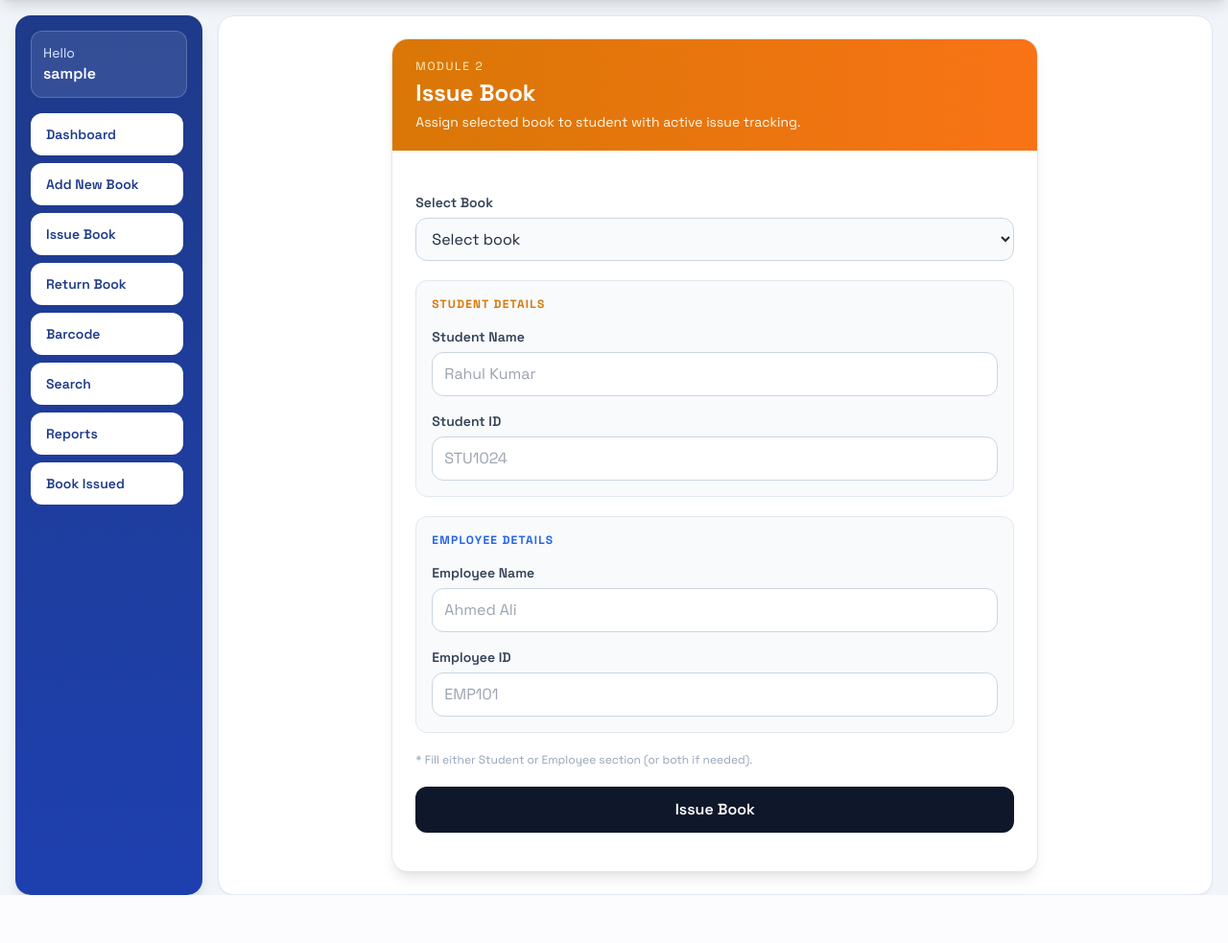
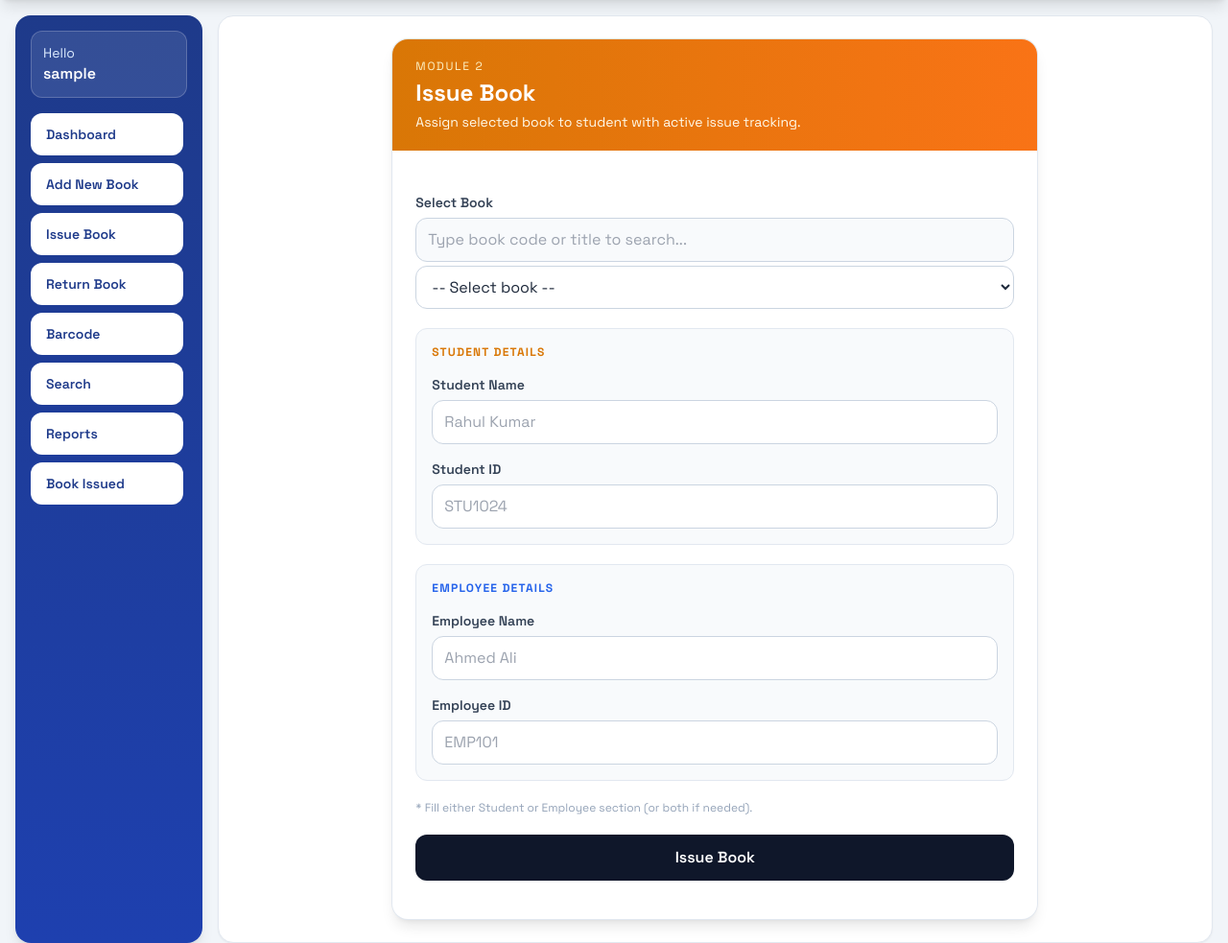
Before and after one commit to umarfarooqu/lms, a Django app: page /issue-book/ in a window 1280 px wide. Shown: the part 86-1069 px from the top of the page at 96% size. Before the commit the page ends 1019 px from the top, so only its background shows below. Run offline with Django 4.2, Linux system fonts and the light colour scheme; the visitor is signed in with stand-in values (Sample User, id 1); data that the repository does not hold is empty; some libraries are stand-ins or nearby versions.

Commit message:
Add searchable book input with dropdown on issue book page

```diff
--- a/libraryapp/templates/libraryapp/issue_book.html
+++ b/libraryapp/templates/libraryapp/issue_book.html
@@ -12,13 +12,43 @@
     {% csrf_token %}
     <div>
       <label class="text-sm font-semibold text-slate-700">Select Book</label>
-      <select name="book" required class="mt-1.5 w-full rounded-xl border border-slate-300 bg-slate-50 px-3 py-2.5 outline-none transition focus:border-amber-500 focus:bg-white focus:ring-2 focus:ring-amber-200">
-        <option value="">Select book</option>
-        {% for b in issue_form.fields.book.queryset %}
-        <option value="{{ b.id }}">{{ b.book_code }} - {{ b.title }} ({{ b.available_copies }} left)</option>
-        {% endfor %}
-      </select>
+      <input type="text" id="book-search" placeholder="Type book code or title to search..." autocomplete="off"
+        class="mt-1.5 w-full rounded-xl border border-slate-300 bg-slate-50 px-3 py-2.5 outline-none transition focus:border-amber-500 focus:bg-white focus:ring-2 focus:ring-amber-200">
+      <div id="book-dropdown" class="relative">
+        <select name="book" id="book-select" required size="1"
+          class="mt-1 w-full rounded-xl border border-slate-300 bg-white px-3 py-2.5 outline-none transition focus:border-amber-500 focus:ring-2 focus:ring-amber-200">
+          <option value="">-- Select book --</option>
+          {% for b in issue_form.fields.book.queryset %}
+          <option value="{{ b.id }}" data-text="{{ b.book_code }} - {{ b.title }}">{{ b.book_code }} - {{ b.title }} ({{ b.available_copies }} left)</option>
+          {% endfor %}
+        </select>
+      </div>
     </div>
+
+    <script>
+      const searchInput = document.getElementById('book-search');
+      const select = document.getElementById('book-select');
+      const allOptions = Array.from(select.options);
+
+      searchInput.addEventListener('input', function() {
+        const q = this.value.toLowerCase();
+        const current = select.value;
+        while (select.options.length > 0) select.remove(0);
+        allOptions.forEach(opt => {
+          if (!opt.value || opt.text.toLowerCase().includes(q)) {
+            select.appendChild(opt.cloneNode(true));
+          }
+        });
+        select.value = current;
+      });
+
+      select.addEventListener('change', function() {
+        const selected = this.options[this.selectedIndex];
+        if (selected && selected.value) {
+          searchInput.value = selected.getAttribute('data-text') || '';
+        }
+      });
+    </script>
 
     <div class="rounded-xl border border-slate-200 bg-slate-50 p-4 space-y-4">
       <p class="text-xs font-bold uppercase tracking-widest text-amber-600">Student Details</p>
```
